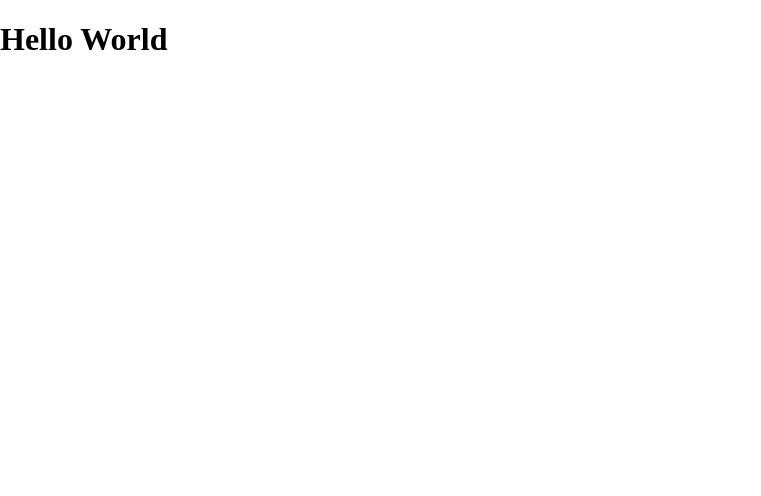
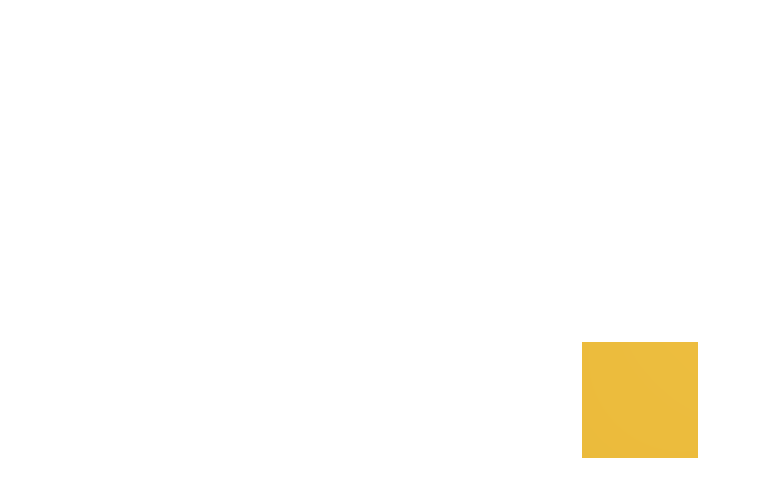
Before and after one commit to emiliacb/challenge-scale-ai, a React (Vite) app: page / in a window 1280 px wide. Shown: the top 496 px of the page, without its empty margins (0-761 px from the left). Built offline with nearby package versions, Linux system fonts and the light colour scheme.

Commit message:
basic three implementation from docs

```diff
--- a/src/app.tsx
+++ b/src/app.tsx
@@ -1,9 +1,21 @@
 import React from "react";
-import { createRoot } from "react-dom/client";
+import { createRoot } from 'react-dom/client';
+import { Canvas } from '@react-three/fiber';
+import { OrbitControls } from '@react-three/drei';
+
 const App = () => {
   return (
-    <div>
-      <h1>Hello World</h1>
+    <div style={{ width: '100vw', height: '100vh' }}>
+      <Canvas>
+      <OrbitControls />
+      <ambientLight intensity={Math.PI / 2} />
+      <spotLight position={[10, 10, 10]} angle={0.15} penumbra={1} decay={0} intensity={Math.PI} />
+      <pointLight position={[-10, -10, -10]} decay={0} intensity={Math.PI} />
+      <mesh>
+        <boxGeometry args={[1, 1, 1]} />
+        <meshStandardMaterial color="orange" />
+      </mesh>
+      </Canvas>
     </div>
   );
 };
```
